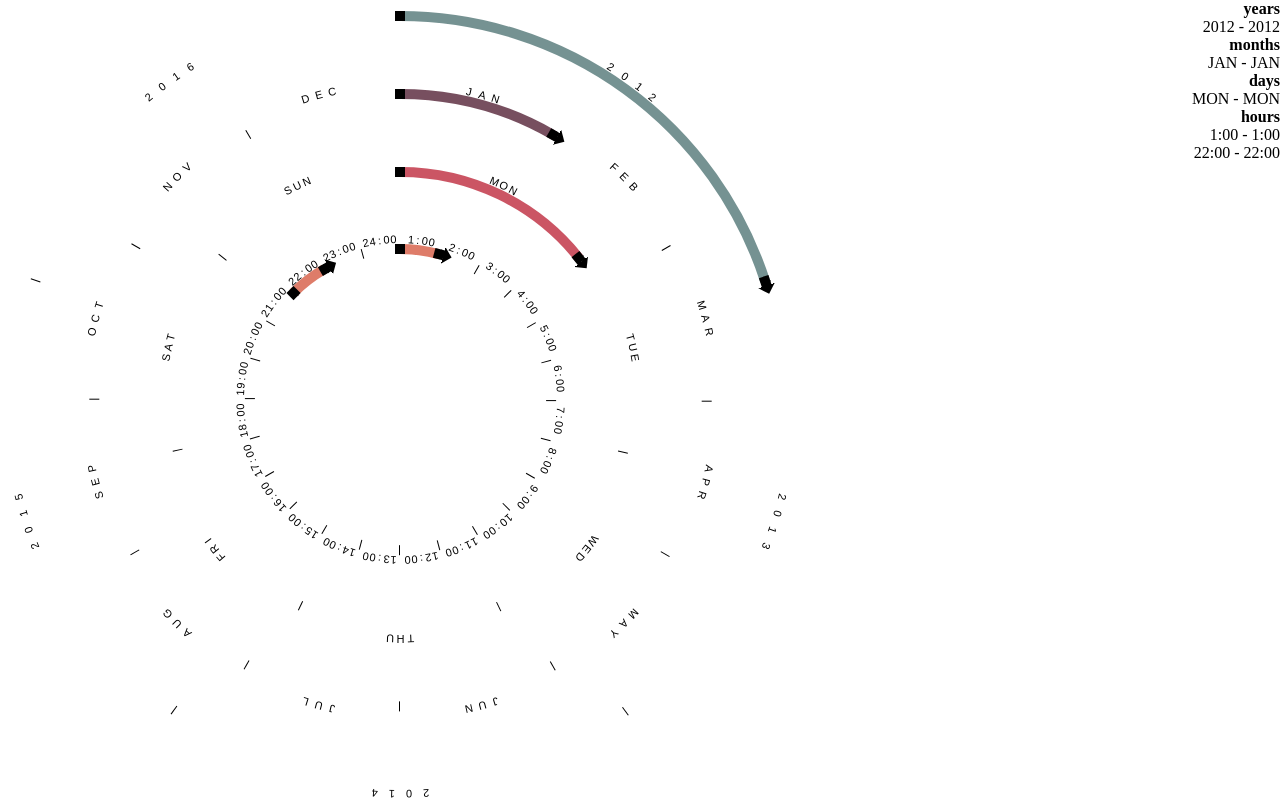
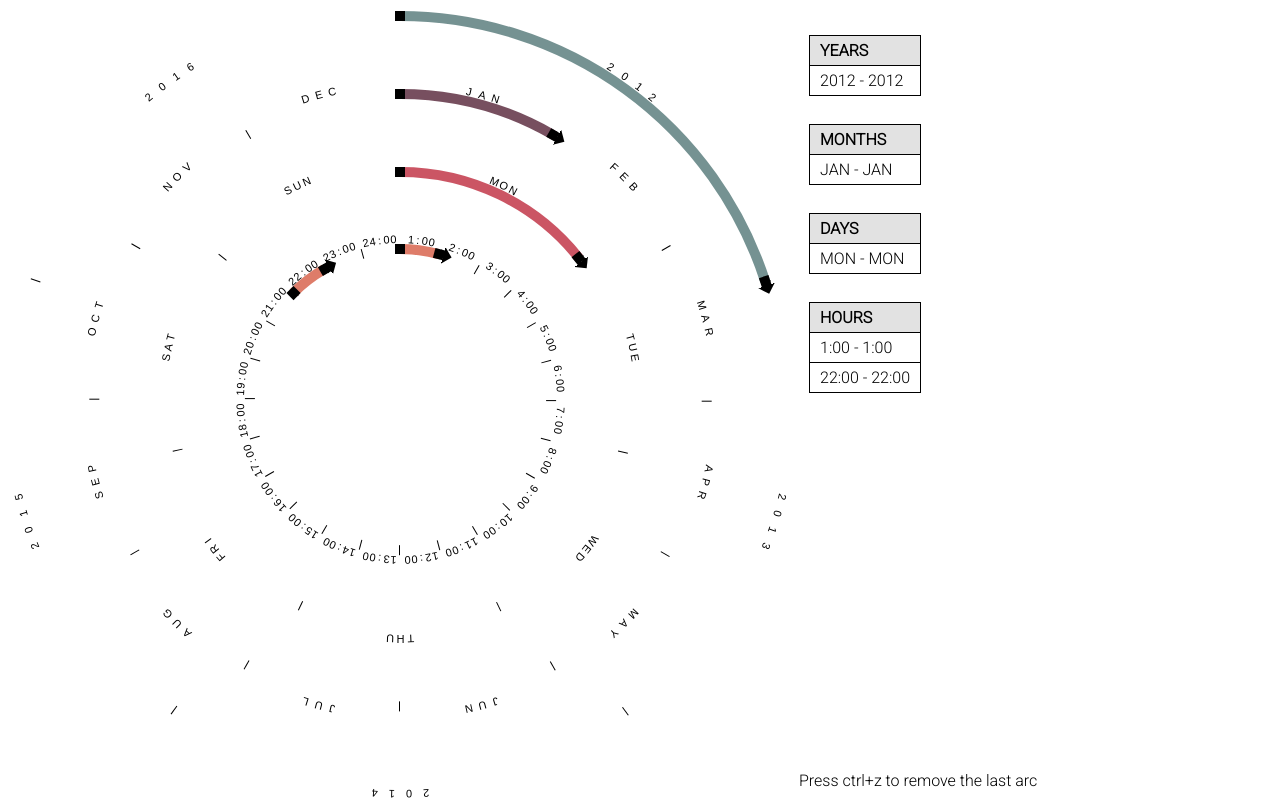
Before and after one commit to carolina-pinzon/cps543.github.io, a website: page index.html in a window 1280 px wide. Both pictures are taken after a click on the element 399 px from the left and 399 px from the top of the page. Drawn offline with nearby package versions, Linux system fonts and the light colour scheme.

Commit message:
add note ctrl+z

```diff
--- a/index.css
+++ b/index.css
@@ -1,5 +1,6 @@
 html, body {
     margin: 0;
+    font-family: 'Roboto', sans-serif;
 }
 
 .time-controller {
@@ -104,11 +105,37 @@ div#innerCircle {
 
 .values {
     position: absolute;
-    right: 0;
     top: 0;
-    text-align: right;
+    padding: 10px;
+}
+
+.values div {
+    padding: 5px 10px;
+    border: 1px solid black;
+    margin-bottom: -1px;
 }
 
 .values .circleTitle {
     font-weight: bold;
+    text-transform: uppercase;
+    margin-top: 20px;
+    background-color: #e2e2e2;
 }
+
+.values .circleInfo {
+    border: 0px solid black;
+}
+
+.note {
+    position: absolute;
+    bottom: 0;
+    padding: 10px;
+}
+
+.hide {
+    visibility: hidden;
+}
+
+@keyframes blinker {
+  50% { opacity: 0; }
+}
--- a/index.html
+++ b/index.html
@@ -3,6 +3,7 @@
     <head>
         <script type="text/javascript" src="node_modules/jquery/dist/jquery.min.js"></script>
         <script type="text/javascript" src="node_modules/lodash/lodash.min.js"></script>
+        <link href="https://fonts.googleapis.com/css?family=Roboto:300" rel="stylesheet">
        	<link rel="stylesheet" href="index.css" />
        	<script src="index.js"></script>
     </head>
@@ -10,6 +11,7 @@
         <div class="time-controller">
         </div>
         <div class="values"></div>
+        <div class="note hide">Press ctrl+z to remove the last arc</div>
     </body>
 
 </html>
--- a/index.js
+++ b/index.js
@@ -23,6 +23,8 @@ $(document).ready(function(){
         var circleTitle = $('<div>', {'class' : "circleTitle"}).text(circlesTitles[i]);
         circleInfo.append(circleTitle);
         $('.values').append(circleInfo);
+        $('.values').css("left",radio*2 + fontSize);
+        $('.note').css("left",radio*2 + fontSize);
         //
 
 
@@ -41,6 +43,7 @@ $(document).ready(function(){
         divArcs.css("top",fontSize + ratio*radio);
         divArcs.click(function(event) {
             if(event.target.className != "divArcs" && event.target.className != "marker") {
+                $(".note").removeClass("hide");
                 var iCircle = this.id.split("-")[0];
 
                 var initialDegrees = getClickDegrees(event, $(this));
@@ -307,4 +310,7 @@ function KeyPress(e) {
 
         valuesChanged();
     }
+    if(arrayArcs.length == circles.length) {
+        $(".note").addClass("hide");
+    }
 }
```
